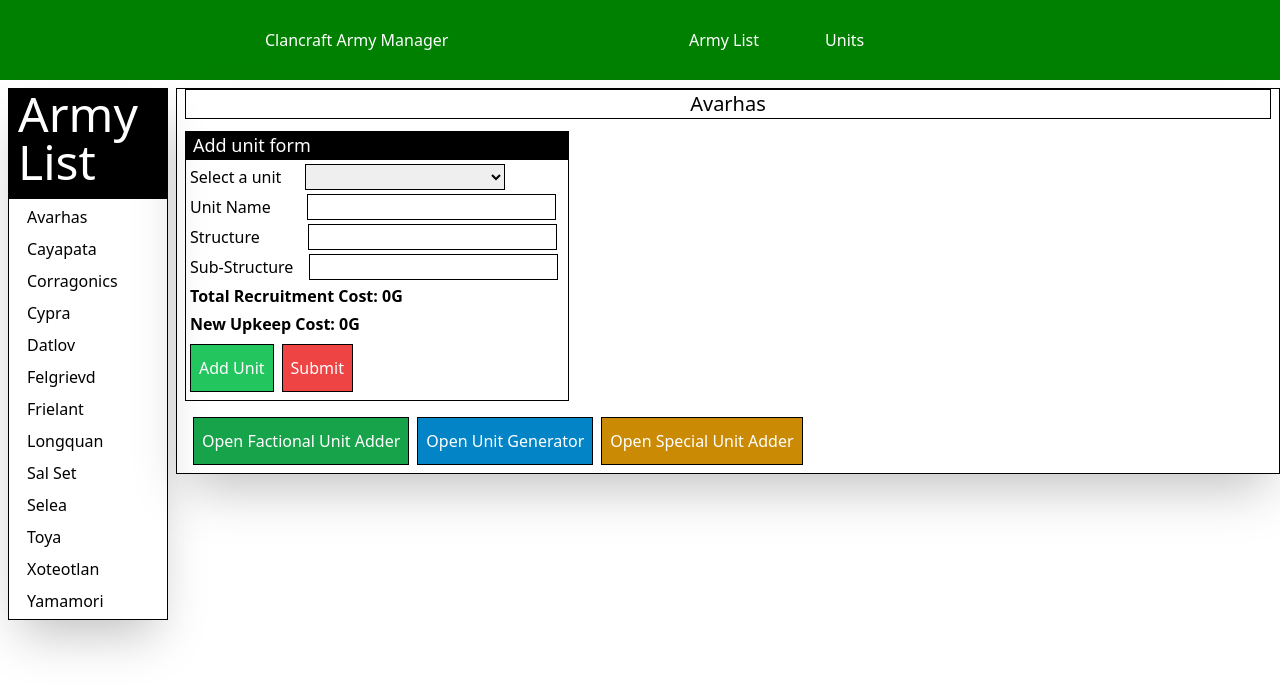
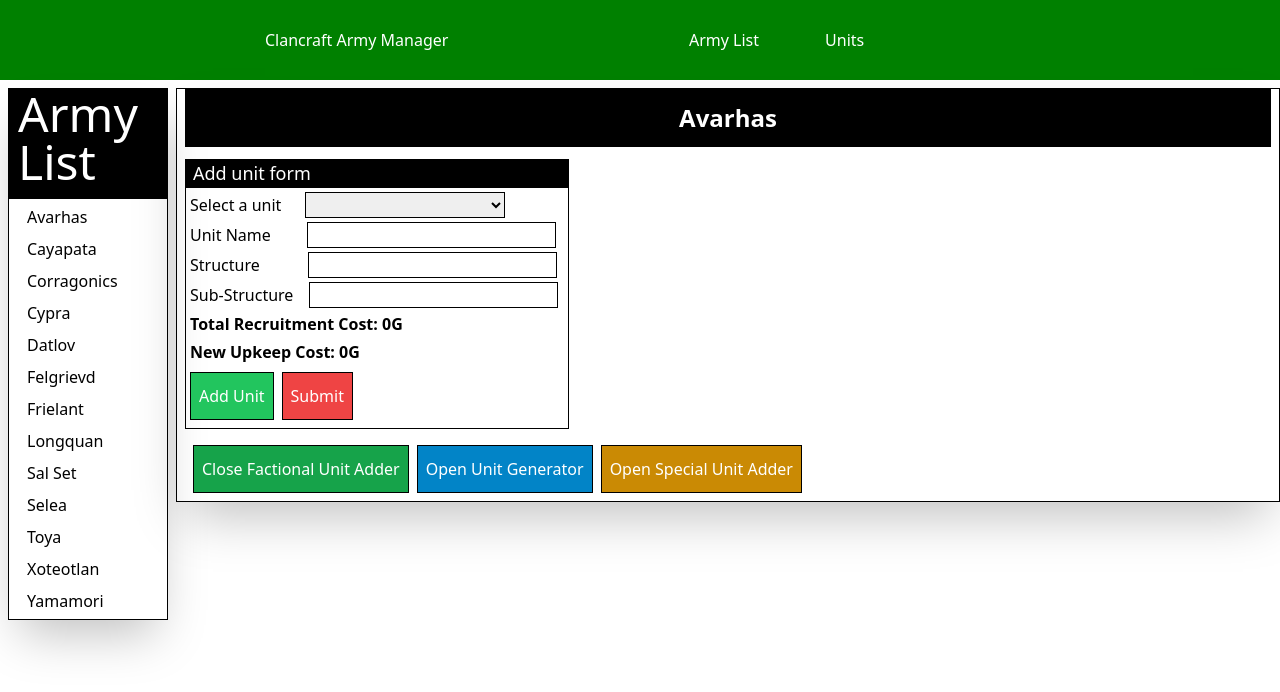
Before and after one commit to 7GCraft/Clancraft-Army-Manager, a Vue app: page /armies/AV in a window 1280 px wide. Shown: the top 692 px of the page. Built offline with nearby package versions, Linux system fonts and the light colour scheme.

Commit message:
Improve the title of armyView to look better.

```diff
--- a/src/pages/ArmyView.vue
+++ b/src/pages/ArmyView.vue
@@ -1,6 +1,6 @@
 <template>
     <div class="h-fit pb-2 px-2 ml-0 mr-0 my-2 shadow-2xl inline-block border border-black grow">
-        <h1 class="text-center text-xl border border-black border-xl mb-2">
+        <h1 class=" text-white bg-black  text-center font-bold  py-3 text-2xl border border-black border-xl mb-2">
             {{ armyName }}
         </h1>
         <army-table @deleteRow="removeUnit" @updateRow="updateUnit" :armyList="armyList"></army-table>
@@ -10,7 +10,7 @@
         </unit-generator-form>
         <button @click="toggleForm('showAddUnit')"
             class="active:bg-green-400 active:font-bold mx-2 hover:font-semibold hover:bg-green-500 h-12 border px-2 text-white border-black bg-green-600 mt-2">
-            {{ formVisibility.showUnitGenerator ? "Close" : "Open" }} Factional Unit Adder
+            {{ formVisibility.showAddUnit ? "Close" : "Open" }} Factional Unit Adder
         </button>
         <button @click="toggleForm('showUnitGenerator')"
             class="active:bg-sky-400 active:font-bold  hover:font-semibold hover:bg-sky-500 h-12 border px-2 text-white border-black bg-sky-600 mt-2">
```
